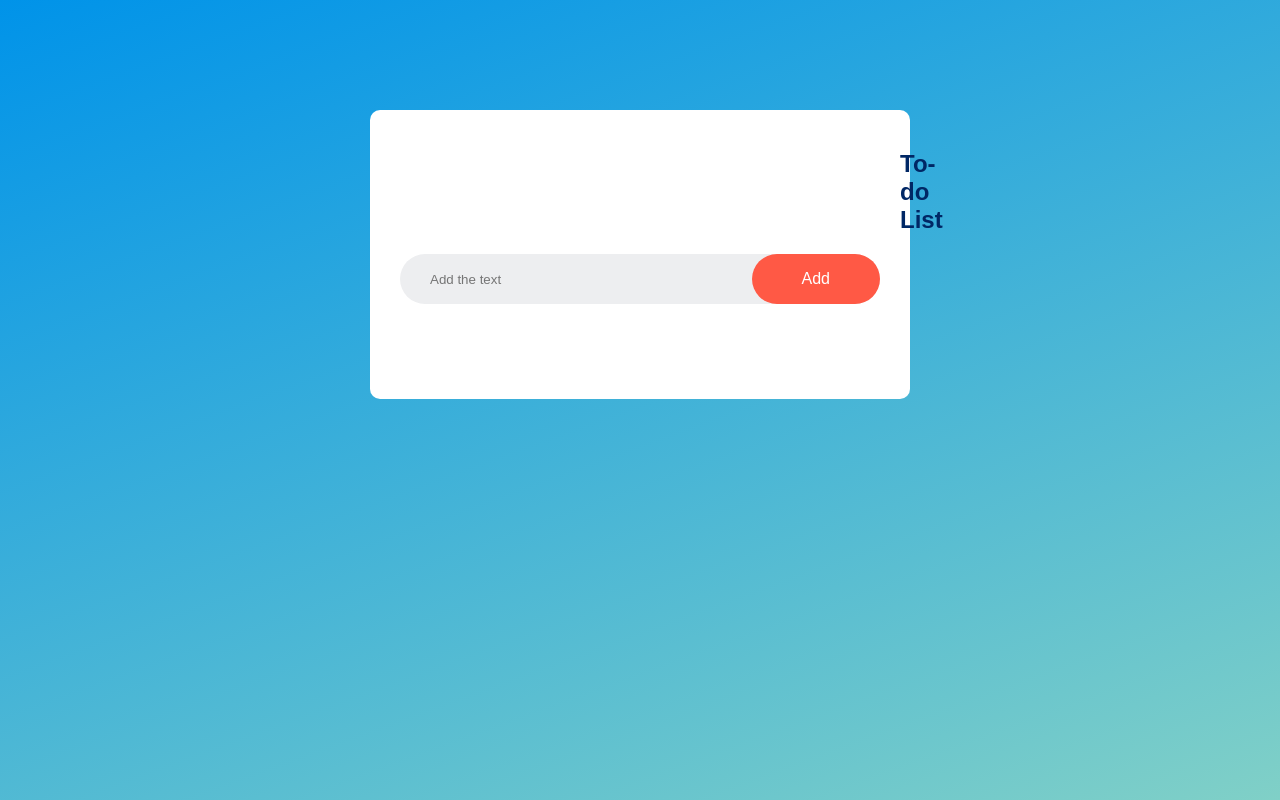
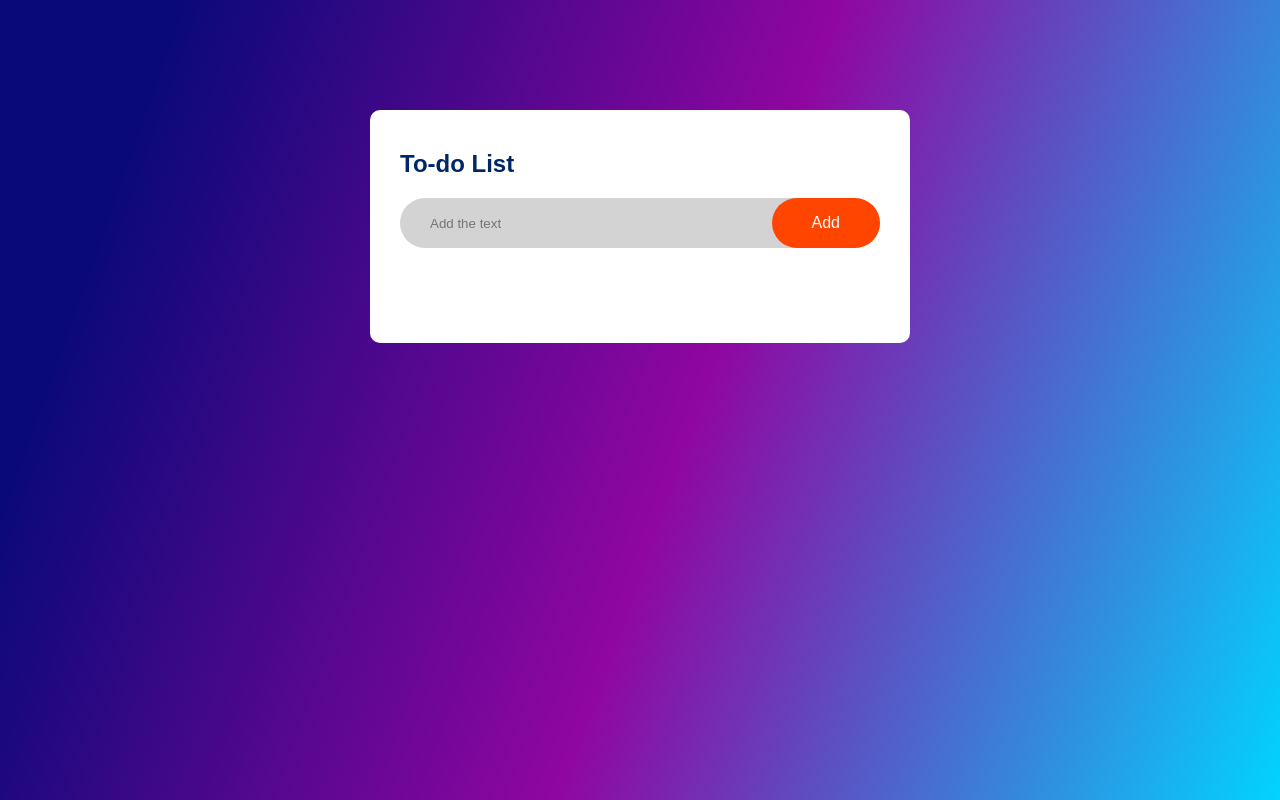
Before and after one commit to Aniket-Deshmukh-03/To-do-Web-Application, a plain HTML site: page index.html in a window 1280 px wide. Drawn offline with Linux system fonts and the light colour scheme.

Commit message:
style.css

```diff
--- a/style.css
+++ b/style.css
@@ -5,25 +5,17 @@
     box-sizing: border-box;
 }
 
-h2 {
-    margin-left: 500px;
-}
-
 .container {
     width: 100%;
     min-height: 100vh;
-    /* background: linear-gradient(135deg, #153677, #4e085f); */
-    background-color: #0093E9;
-    background-image: linear-gradient(160deg, #0093E9 0%, #80D0C7 100%);
-
+    background-image: linear-gradient(109.6deg, rgba(9, 9, 121, 1) 11.2%, rgba(144, 6, 161, 1) 53.7%, rgba(0, 212, 255, 1) 100.2%);
     padding: 10px;
-
 }
 
 .todo-app {
     width: 100%;
     max-width: 540px;
-    background: #fff;
+    background: white;
     margin: 100px auto 20px;
     padding: 40px 30px 70px;
     border-radius: 10px;
@@ -45,7 +37,7 @@ h2 {
     display: flex;
     align-items: center;
     justify-content: space-between;
-    background: #edeef0;
+    background: lightgray;
     border-radius: 30px;
     padding-left: 20px;
     margin-bottom: 25px;
@@ -63,9 +55,9 @@ input {
 button {
     border: none;
     outline: none;
-    padding: 16px 50px;
-    background: #ff5945;
-    color: #fff;
+    padding: 16px 40px;
+    background: orangered;
+    color: white;
     font-size: 16px;
     cursor: pointer;
     border-radius: 40px;
@@ -78,6 +70,9 @@ ul li {
     user-select: none;
     cursor: pointer;
     position: relative;
+    background: lightgray;
+    border-radius: 25px;
+    margin-bottom: 20px;
 }
 
 ul li::before {
```
